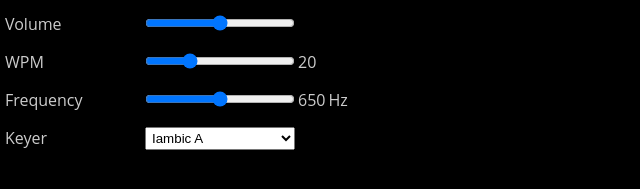
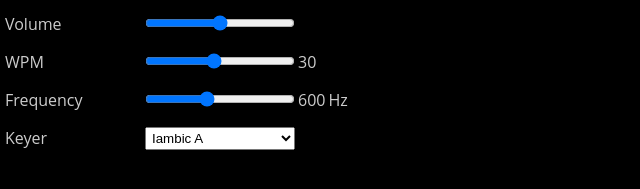
Before and after one commit to fritzsche/MIDI-Morse, a plain HTML site: page index.html in a window 1280 px wide. Shown: the part 235-424 px from the top of the page, 0-640 px from the left. Drawn offline with Linux system fonts and the light colour scheme.

```diff
--- a/index.html
+++ b/index.html
@@ -37,11 +37,11 @@
   </p>
   <p>
     <label for="wpm"> WPM </label>
-    <input id="wpm" type="range" min="5" max="60" step="1" value="20">
+    <input id="wpm" type="range" min="5" max="60" step="1" value="30">
   </p><span class="value" id="wpm_value"></span>
   <p>
     <label for="freq"> Frequency </label>
-    <input id="freq" type="range" min="400" max="900" step="10" value="650"> </input>
+    <input id="freq" type="range" min="400" max="900" step="10" value="600"> </input>
   </p><span class="value" id="freq_value"></span><span class="value">Hz</span>
   <p>
     <label for="key"> Keyer </label>
```
Also changed, not shown: 1 other file.
